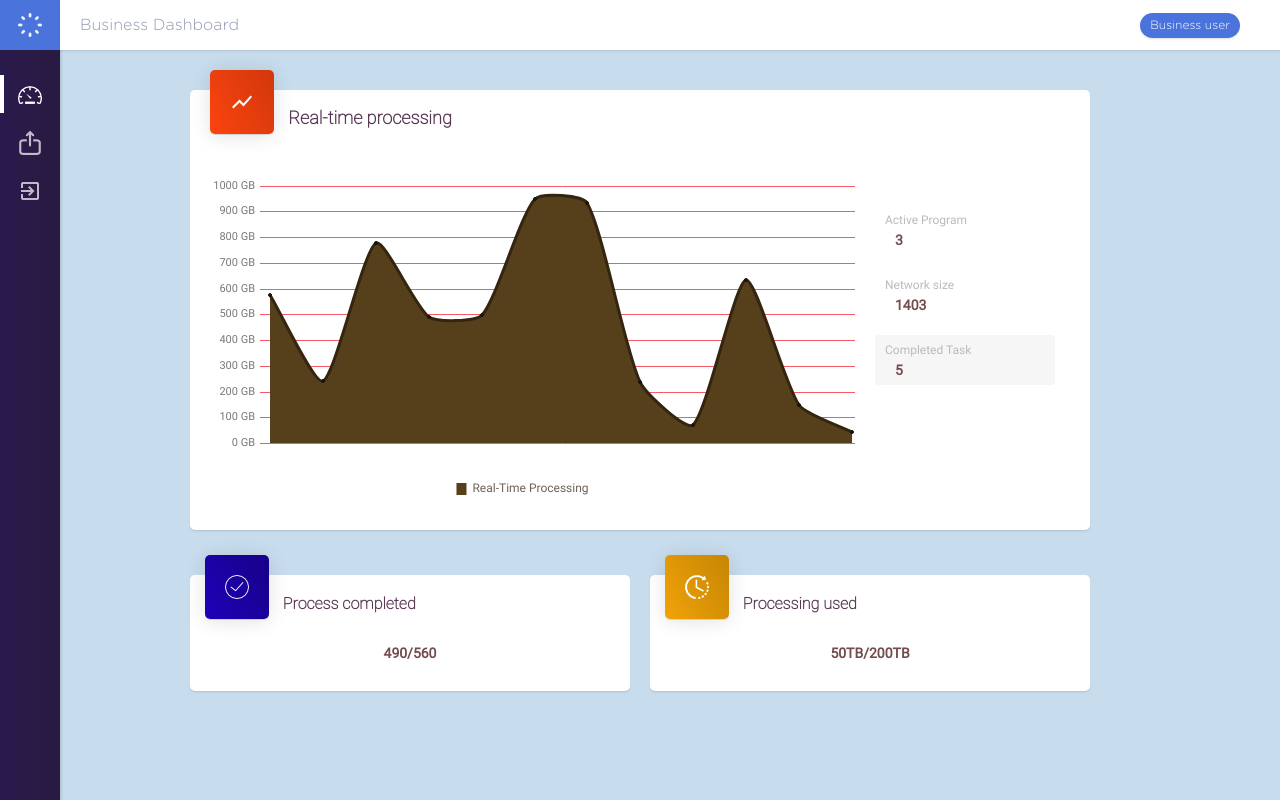
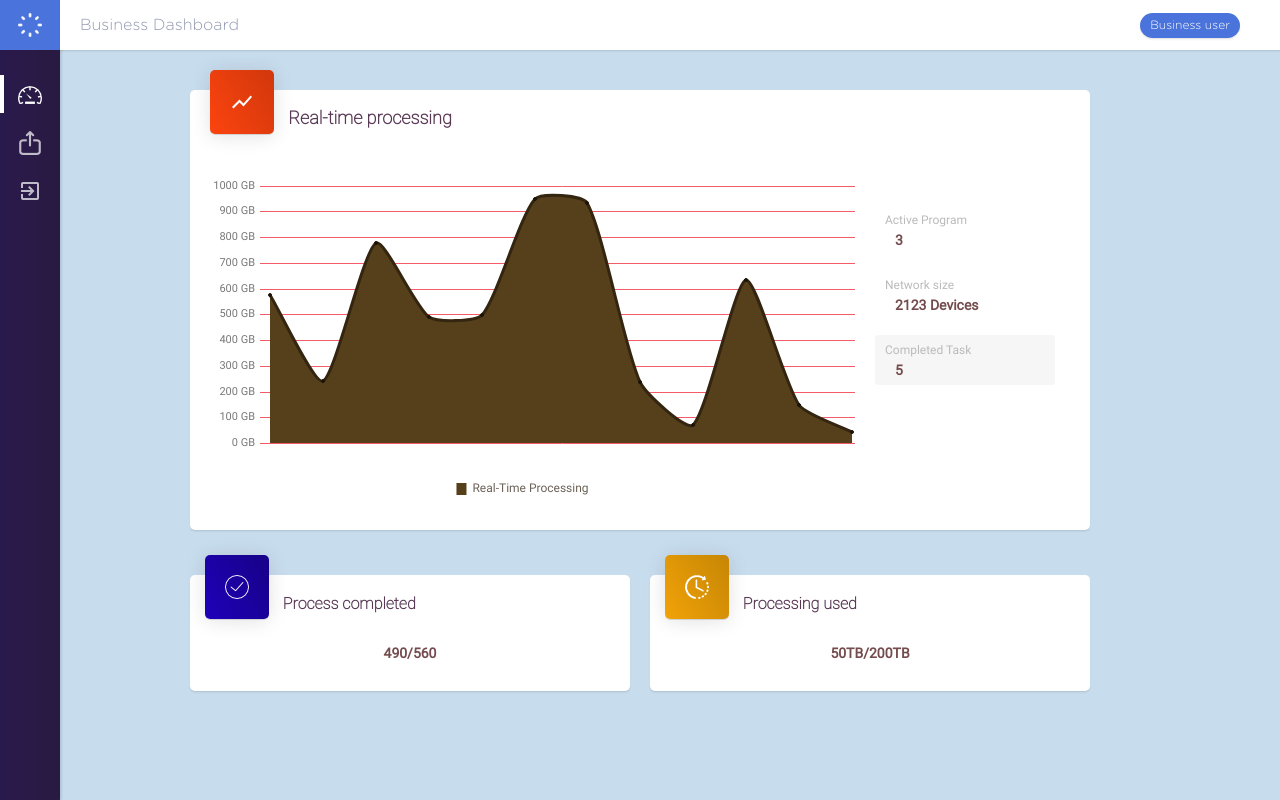
Before and after one commit to ramantehlan/Celer, a PHP site: page /app.php?page=b_dashboard in a window 1280 px wide. Run offline with PHP 8.4, Linux system fonts and the light colour scheme.

Commit message:
Minor changes

```diff
--- a/b_dashboard.php
+++ b/b_dashboard.php
@@ -23,7 +23,7 @@
                             </div>
                             <div class='row_of_details'>
                                 <div class='head_of_details capital'>Network size</div>
-                                <div class='body_of_details' id='prerec_content'>1403</div>
+                                <div class='body_of_details' id='prerec_content'>2123 Devices</div>
                             </div>
                             <div class='row_of_details imp_detail'>
                                 <div class='head_of_details capital'>Completed Task</div>
```
